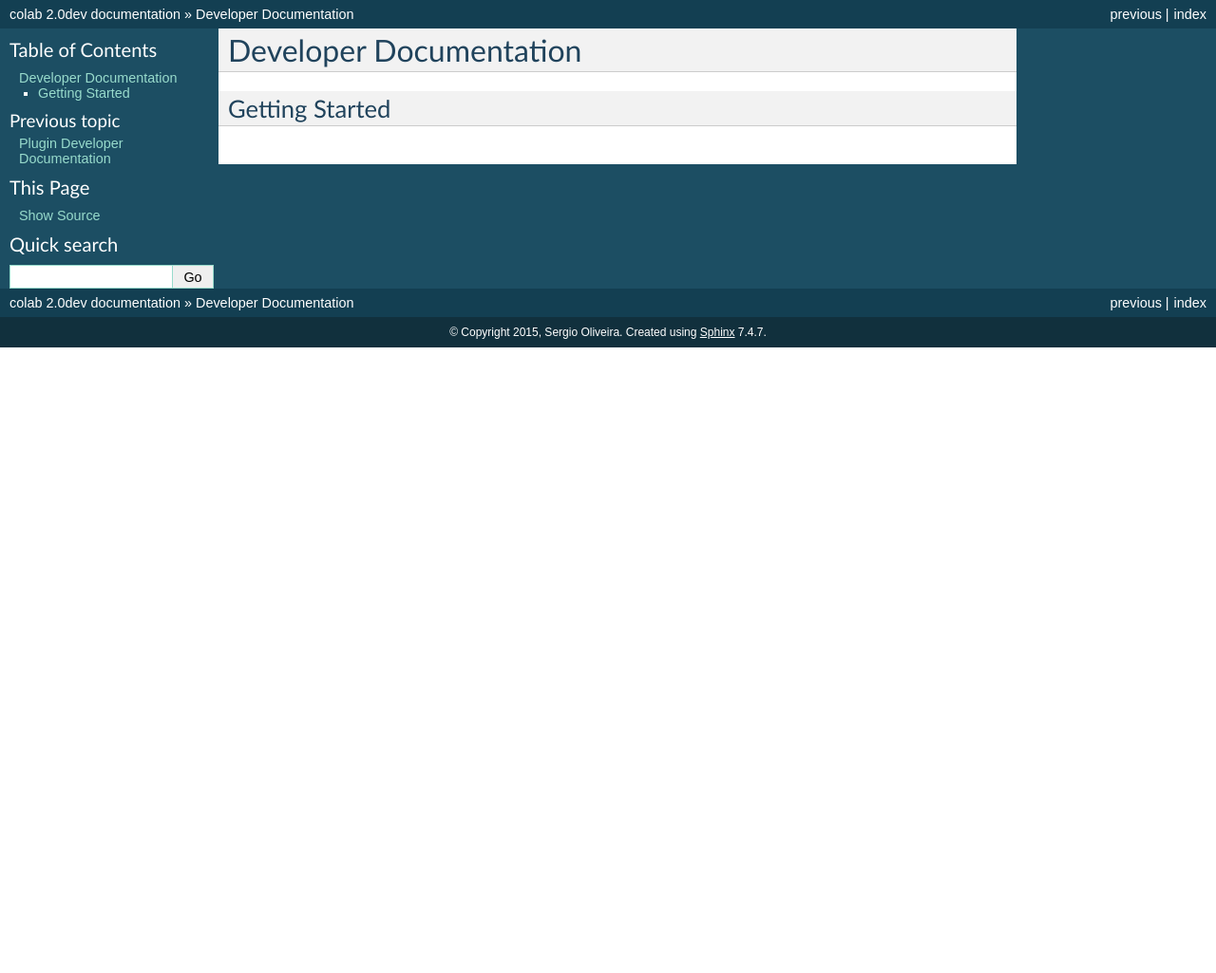
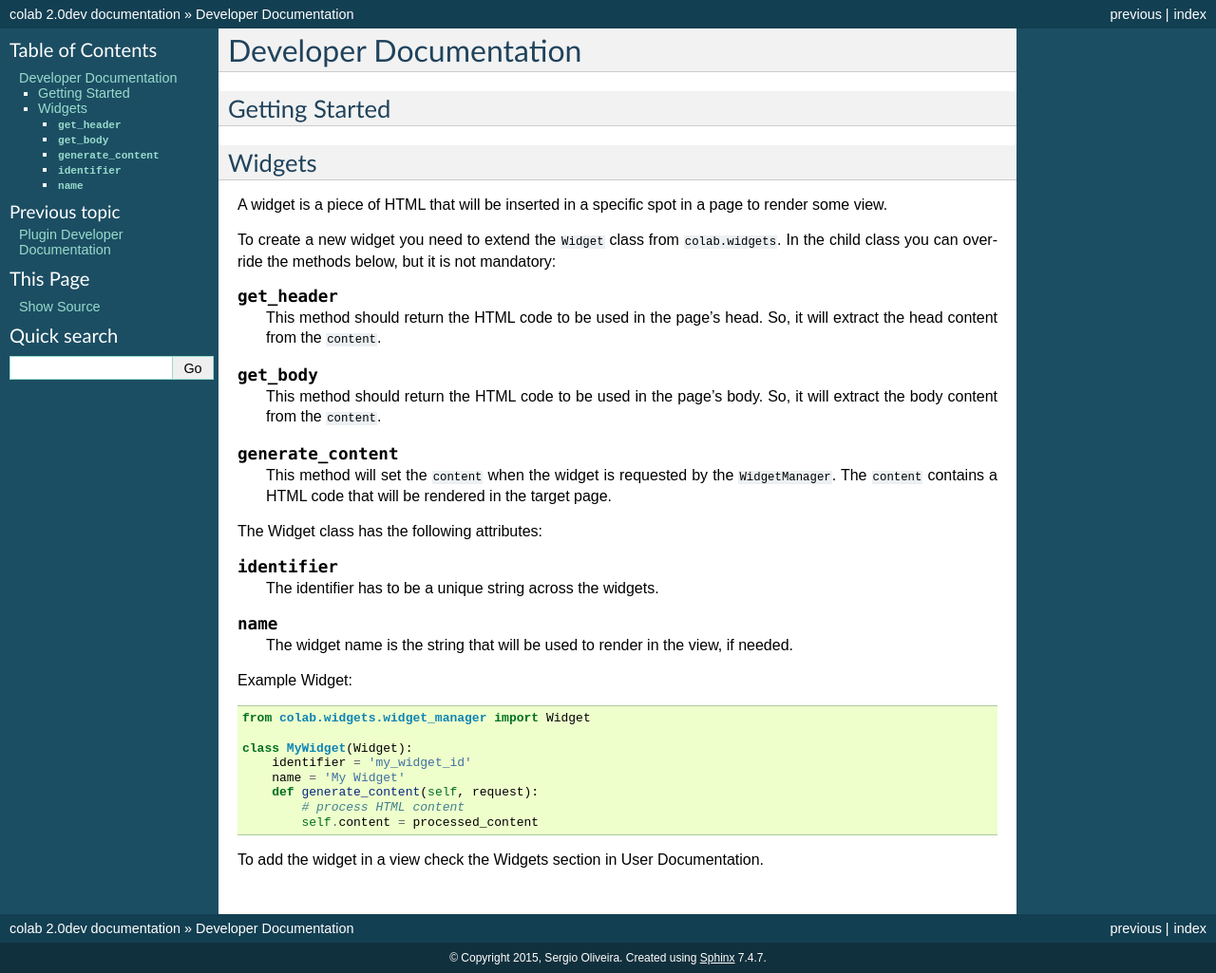
Before and after one commit to colab/colab, a Sphinx documentation site: the page built from docs/source/dev.rst, in a window 1280 px wide. Shown: the whole page at 95% size. Built offline with Sphinx 7.4.7, drawn with Linux system fonts in a browser that asks for light colours; formulas are drawn with MathJax 3; before the commit the page ends 900 px from its top, so only the background shows below that.

Commit message:
Adding widget documentation

```diff
--- a/docs/source/dev.rst
+++ b/docs/source/dev.rst
@@ -4,3 +4,47 @@ Developer Documentation
 Getting Started
 ---------------
 .. TODO
+
+Widgets
+-------
+
+A widget is a piece of HTML that will be inserted in a specific spot in a page to render some view.
+
+To create a new widget you need to extend the ``Widget`` class from ``colab.widgets``. In the child class you can override the methods below, but it is not mandatory:
+
+.. attribute:: get_header
+
+    This method should return the HTML code to be used in the page's head. So, it will extract the head content from the ``content``.
+
+.. attribute:: get_body
+
+    This method should return the HTML code to be used in the page's body. So, it will extract the body content from the ``content``.
+
+.. attribute:: generate_content
+
+    This method will set the ``content`` when the widget is requested by the ``WidgetManager``. The ``content`` contains a HTML code that will be rendered in the target page.
+
+The Widget class has the following attributes:
+
+.. attribute:: identifier
+
+        The identifier has to be a unique string across the widgets.
+
+.. attribute:: name
+
+        The widget name is the string that will be used to render in the view, if needed.
+
+Example Widget:
+
+.. code-block:: python
+
+        from colab.widgets.widget_manager import Widget
+
+        class MyWidget(Widget):
+            identifier = 'my_widget_id'
+            name = 'My Widget'
+            def generate_content(self, request):
+                # process HTML content
+                self.content = processed_content
+
+To add the widget in a view check the Widgets section in User Documentation.
```
Also changed, not shown: docs/source/user.rst (+21 -0 lines).
